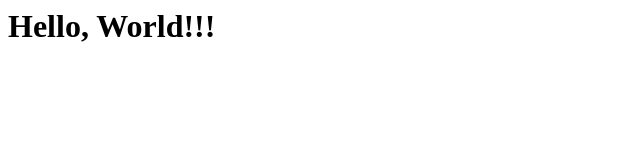
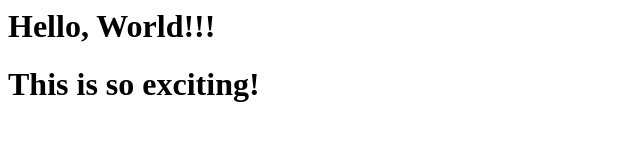
Before and after one commit to Cephalothorax/myFirstWebpage, a plain HTML site: page index.html in a window 1280 px wide. Shown: the whole page, without its empty margins (0-640 px from the left). Drawn offline with Linux system fonts and the light colour scheme.

Commit message:
Add files via upload

```diff
--- a/index.html
+++ b/index.html
@@ -1 +1,3 @@
 <h1>Hello, World!!!<h1>
+
+This is so exciting!
```
